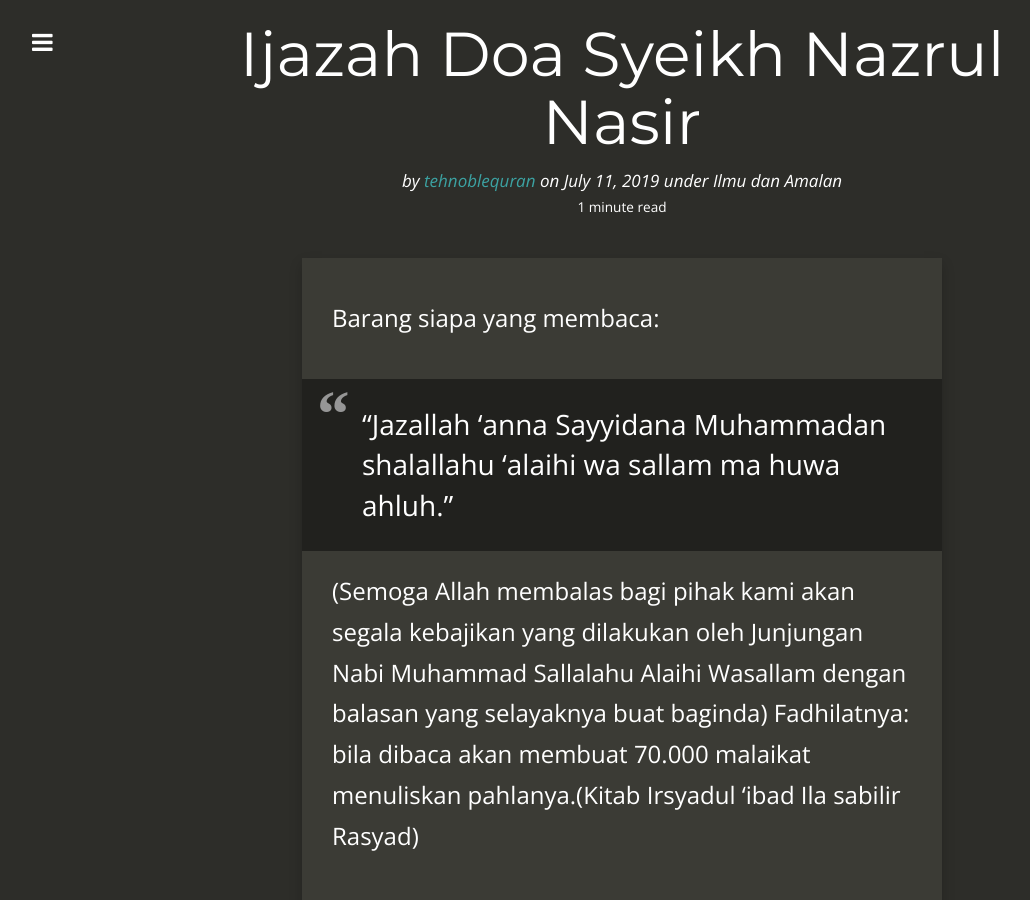
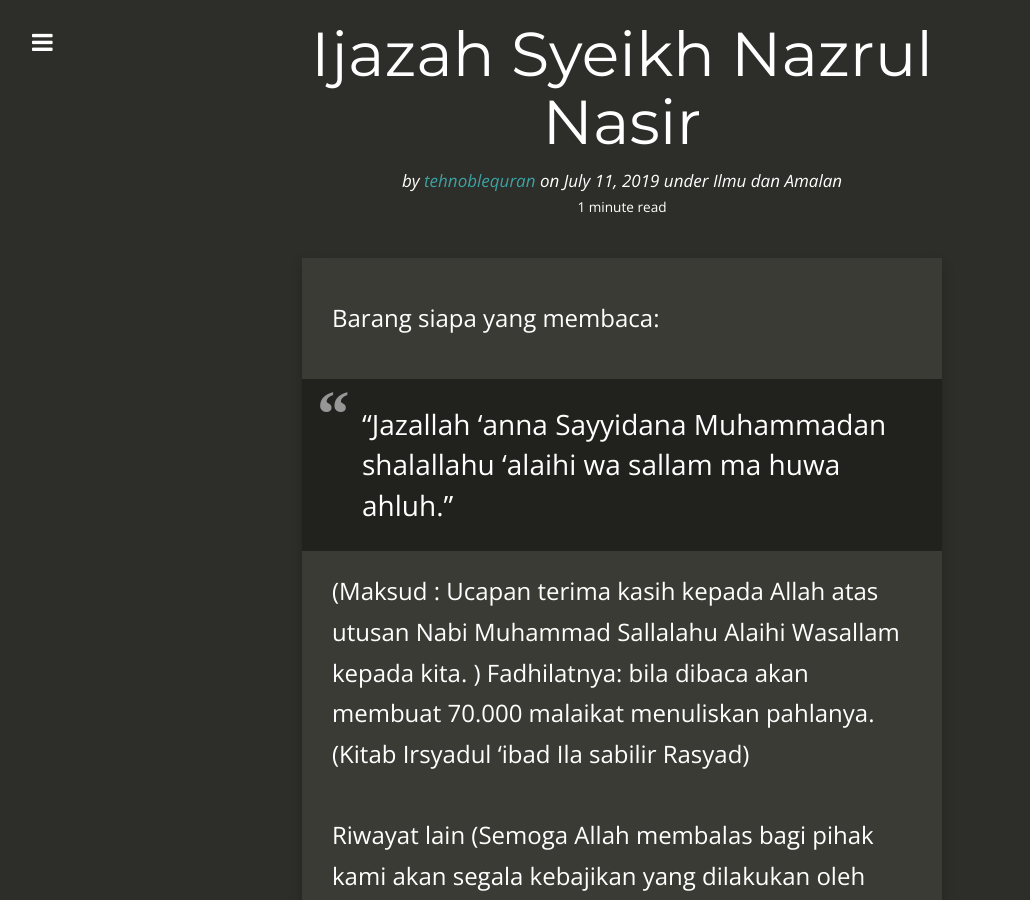
Before and after one commit to kedamaian/swsyafiq, a Jekyll site: the page built from _posts/2019-07-11-ijazah-selawat-syeikh-nazrul-nasir.md, in a window 1280 px wide and 900 px high. Shown: the whole window, without its empty margins (18-1048 px from the left). Built offline with Jekyll 4.4.1, drawn with Linux system fonts in a browser that asks for light colours; nearby versions of some CDN libraries; comment, search, counter and statistics services are not loaded.

Commit message:
Create 2019-07-11-ijazah-selawat-syeikh-nazrul-nasir.md

```diff
--- a/_posts/2019-07-11-ijazah-selawat-syeikh-nazrul-nasir.md
+++ b/_posts/2019-07-11-ijazah-selawat-syeikh-nazrul-nasir.md
@@ -4,12 +4,12 @@ published: true
 categories:
   - Ilmu dan Amalan
 author: tehnoblequran
-title: Ijazah Doa Syeikh Nazrul Nasir
+title: Ijazah Syeikh Nazrul Nasir
 ---
 Barang siapa yang membaca:
 > "Jazallah 'anna Sayyidana Muhammadan shalallahu 'alaihi wa sallam ma huwa ahluh."
 
-(Semoga Allah membalas bagi pihak kami akan segala kebajikan yang dilakukan oleh Junjungan Nabi Muhammad Sallalahu Alaihi Wasallam dengan balasan yang selayaknya buat baginda) Fadhilatnya: bila dibaca akan membuat 70.000 malaikat menuliskan pahlanya.(Kitab Irsyadul 'ibad Ila sabilir Rasyad)
+(Maksud : Ucapan terima kasih kepada Allah atas utusan Nabi Muhammad Sallalahu Alaihi Wasallam kepada kita. ) Fadhilatnya: bila dibaca akan membuat 70.000 malaikat menuliskan pahlanya.(Kitab Irsyadul 'ibad Ila sabilir Rasyad)
 
 Riwayat lain (Semoga Allah membalas bagi pihak kami akan segala kebajikan yang dilakukan oleh Junjungan Nabi Muhammad Sallalahu Alaihi Wasallam dengan balasan yang selayaknya buat baginda) "Sesiapa yang mengucapkan: Jazallahu `anna Sayyidana Muhammadan maa huwa ahluh, ia akan menyibukkan 70 malaikat pencatat amalan selama 1000 hari". (HR. Imam ath-Thabraani)
 
```
